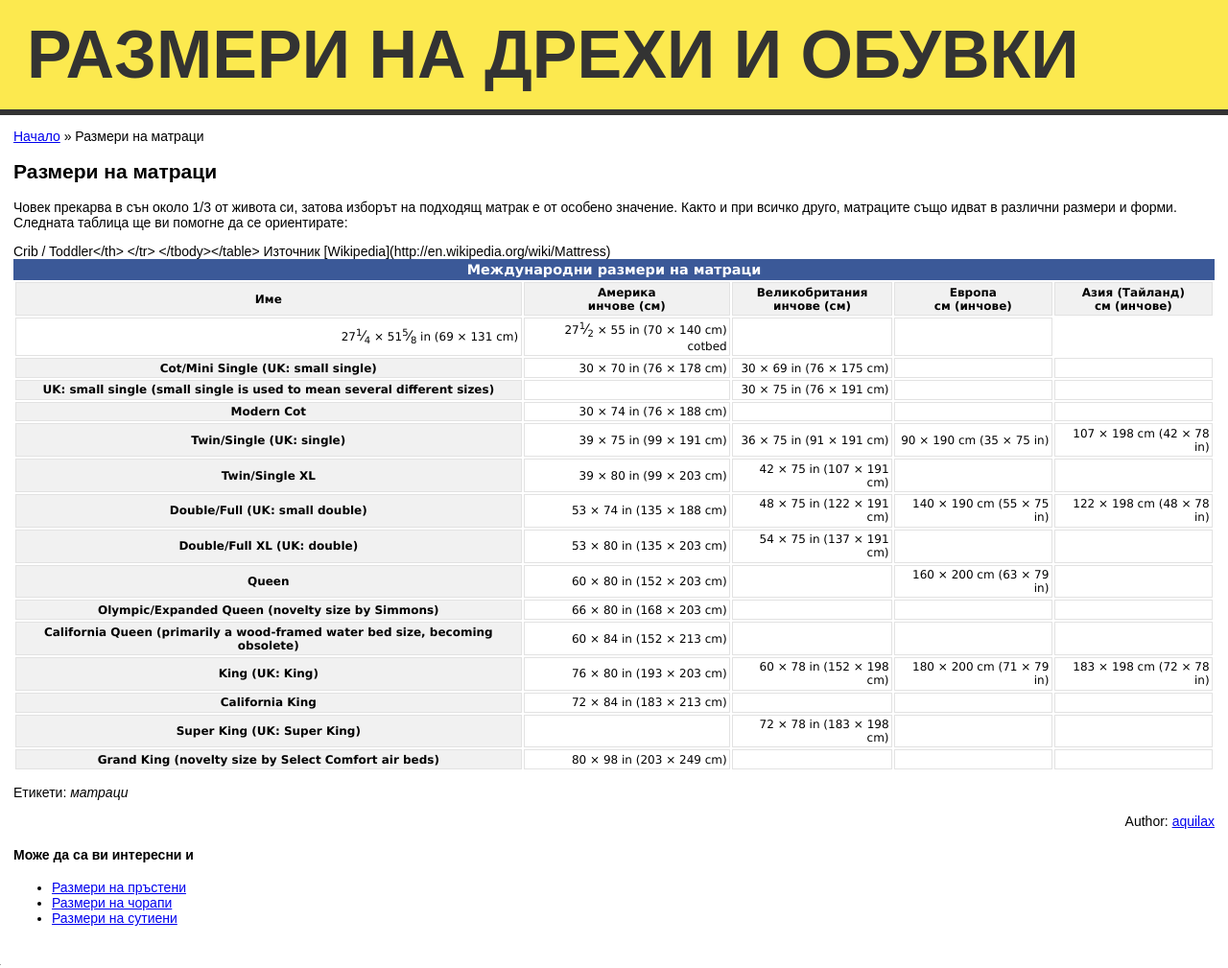
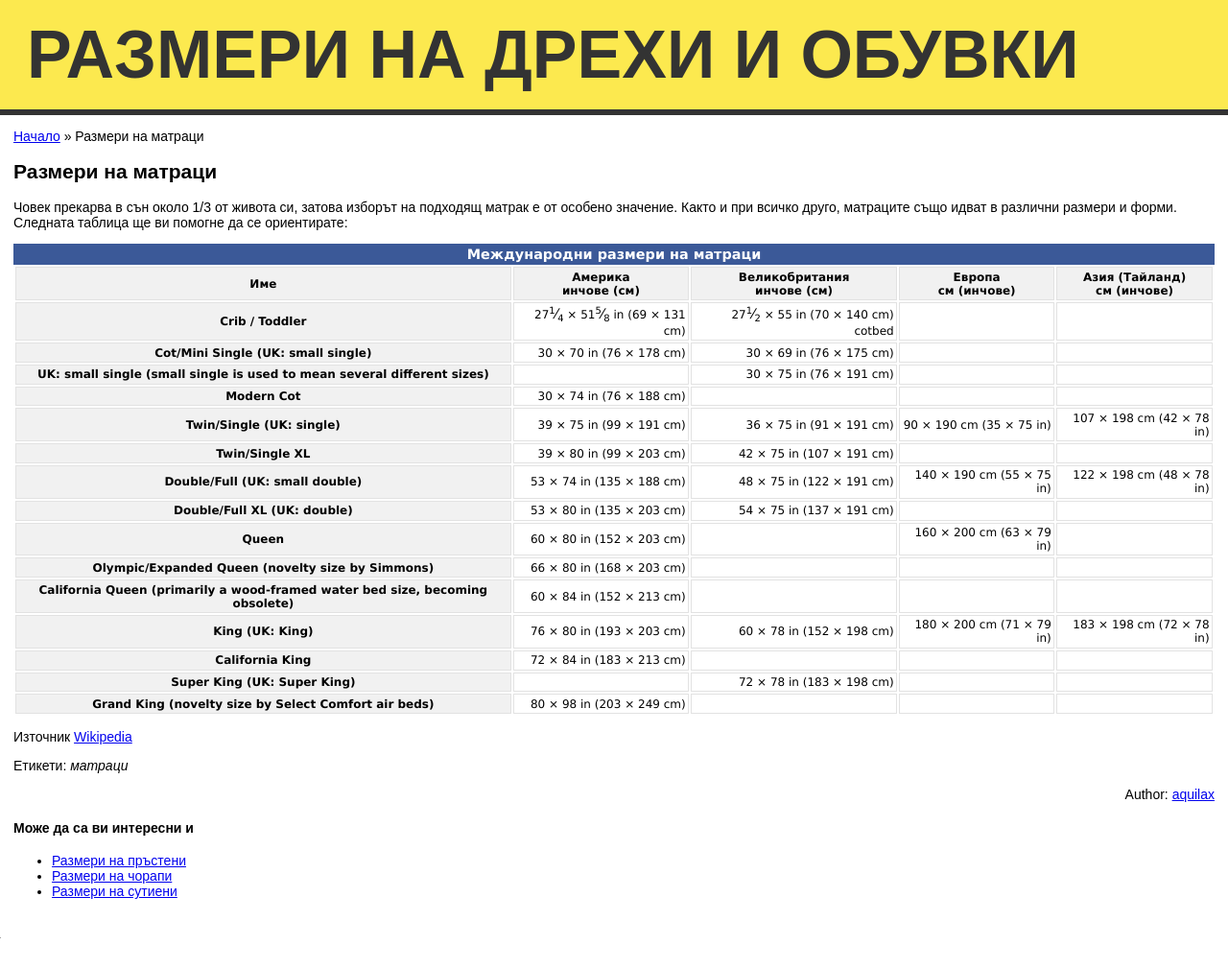
Before and after one commit to aquilax/www.razmeri.com, a Jekyll site: the page built from _posts/2011-09-15-razmeri-na-matraci.md, in a window 1280 px wide. Shown: the whole page at 96% size. Built offline with Jekyll 4.4.1, drawn with Linux system fonts in a browser that asks for light colours; comment, search, counter and statistics services are not loaded; after the commit the page ends 981 px from its top, so only the background shows below that; part of the change alters nothing that is shown.

Commit message:
Fixed table

```diff
--- a/_posts/2011-09-15-razmeri-na-matraci.md
+++ b/_posts/2011-09-15-razmeri-na-matraci.md
@@ -22,7 +22,7 @@ tags:
 см (инчове)</th>
 </tr>
 <tr>
-<H>Crib / Toddler</th>
+<th>Crib / Toddler</th>
 <td><span style="white-space:nowrap">27<s style="display:none">+</s><sup>1</sup><big>⁄</big><sub>4</sub></span> × <span style="white-space:nowrap">51<s style="display:none">+</s><sup>5</sup><big>⁄</big><sub>8</sub></span> in (69 × 131 cm)</td>
 <td><span style="white-space:nowrap">27<s style="display:none">+</s><sup>1</sup><big>⁄</big><sub>2</sub></span> × 55 in (70 × 140 cm) cotbed</td>
 <td></td>
@@ -126,7 +126,8 @@ tags:
 <td></td>
 <td></td>
 </tr>
-</tbody></table>
+</tbody>
+</table>
 
 
 Източник [Wikipedia](http://en.wikipedia.org/wiki/Mattress)
```
